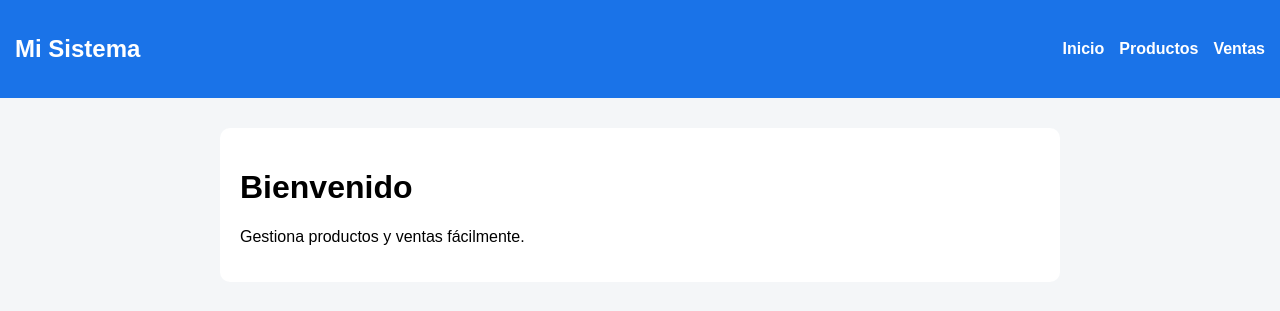
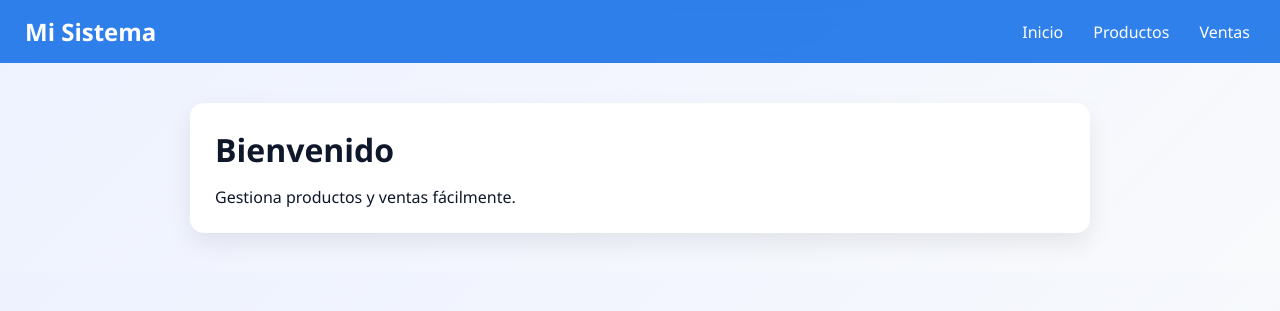
Before and after one commit to Pag-Web631/SistemaVentas, a PHP site: page / in a window 1280 px wide. Shown: the top 311 px of the page. Run offline with PHP 8.4, Linux system fonts and the light colour scheme.

Commit message:
Update styles.css

```diff
--- a/styles.css
+++ b/styles.css
@@ -1,65 +1,196 @@
-body {
-    font-family: Arial;
+/* RESET */
+* {
     margin: 0;
-    background: #f4f6f8;
+    padding: 0;
+    box-sizing: border-box;
 }
 
-/* NAV */
+/* VARIABLES (modo moderno) */
+:root {
+    --color-primary: #1a73e8;
+    --color-secondary: #0f172a;
+    --color-bg: #f4f6f8;
+    --color-white: #ffffff;
+    --color-gray: #64748b;
+    --radius: 14px;
+    --transition: 0.3s ease;
+}
+
+/* BODY */
+body {
+    font-family: 'Segoe UI', sans-serif;
+    background: linear-gradient(135deg, #eef2ff, #f8fafc);
+    color: var(--color-secondary);
+}
+
+/* NAV MODERNO */
 nav {
-    background: #1a73e8;
+    position: sticky;
+    top: 0;
+    z-index: 100;
+    backdrop-filter: blur(10px);
+    background: rgba(26, 115, 232, 0.9);
     color: white;
-    padding: 15px;
+    padding: 15px 25px;
     display: flex;
     justify-content: space-between;
     align-items: center;
 }
 
+nav h2 {
+    font-weight: 600;
+}
+
 nav ul {
     list-style: none;
     display: flex;
-    gap: 15px;
+    gap: 20px;
 }
 
 nav a {
     color: white;
     text-decoration: none;
-    font-weight: bold;
+    position: relative;
+    padding: 5px;
+    transition: var(--transition);
 }
 
-/* CONTENIDO */
+/* efecto underline animado */
+nav a::after {
+    content: "";
+    position: absolute;
+    width: 0;
+    height: 2px;
+    background: white;
+    left: 0;
+    bottom: -5px;
+    transition: var(--transition);
+}
+
+nav a:hover::after {
+    width: 100%;
+}
+
+/* CONTENEDOR */
 .container {
-    max-width: 800px;
-    margin: 30px auto;
-    background: white;
-    padding: 20px;
-    border-radius: 10px;
+    max-width: 900px;
+    margin: 40px auto;
+    background: var(--color-white);
+    padding: 25px;
+    border-radius: var(--radius);
+    box-shadow: 0 10px 25px rgba(0,0,0,0.08);
+    animation: fadeIn 0.6s ease;
+}
+
+/* TITULOS */
+h1 {
+    margin-bottom: 15px;
 }
 
 /* INPUTS */
 input, select {
     width: 100%;
-    padding: 10px;
+    padding: 12px;
+    border-radius: var(--radius);
+    border: 1px solid #ddd;
     margin: 10px 0;
+    transition: var(--transition);
 }
 
-/* BOTON */
+/* focus animado */
+input:focus, select:focus {
+    border-color: var(--color-primary);
+    box-shadow: 0 0 0 3px rgba(26,115,232,0.2);
+    outline: none;
+}
+
+/* BOTÓN PRO */
 button {
     width: 100%;
-    padding: 12px;
-    background: #1a73e8;
+    padding: 14px;
+    border: none;
+    border-radius: var(--radius);
+    background: linear-gradient(135deg, #1a73e8, #2563eb);
     color: white;
-    border: none;
+    font-size: 15px;
     cursor: pointer;
+    transition: var(--transition);
+    position: relative;
+    overflow: hidden;
 }
 
-/* TABLA */
+/* efecto hover */
+button:hover {
+    transform: translateY(-2px);
+    box-shadow: 0 10px 20px rgba(26,115,232,0.3);
+}
+
+/* efecto click */
+button:active {
+    transform: scale(0.98);
+}
+
+/* TABLA MODERNA */
 table {
     width: 100%;
     margin-top: 20px;
     border-collapse: collapse;
+    border-radius: var(--radius);
+    overflow: hidden;
 }
 
-th, td {
-    padding: 10px;
-    border-bottom: 1px solid #ddd;
+th {
+    background: var(--color-primary);
+    color: white;
+    padding: 12px;
 }
+
+td {
+    padding: 12px;
+    text-align: center;
+}
+
+/* filas dinámicas */
+tr {
+    transition: var(--transition);
+}
+
+tr:hover {
+    background: #f1f5f9;
+    transform: scale(1.01);
+}
+
+/* MENSAJES */
+#mensaje {
+    margin-top: 15px;
+    font-weight: bold;
+}
+
+/* ANIMACIÓN */
+@keyframes fadeIn {
+    from {
+        opacity: 0;
+        transform: translateY(15px);
+    }
+    to {
+        opacity: 1;
+        transform: translateY(0);
+    }
+}
+
+/* RESPONSIVE (MÓVIL) */
+@media (max-width: 768px) {
+    nav {
+        flex-direction: column;
+        gap: 10px;
+    }
+
+    nav ul {
+        flex-direction: column;
+        align-items: center;
+    }
+
+    .container {
+        margin: 20px;
+    }
+}
```
